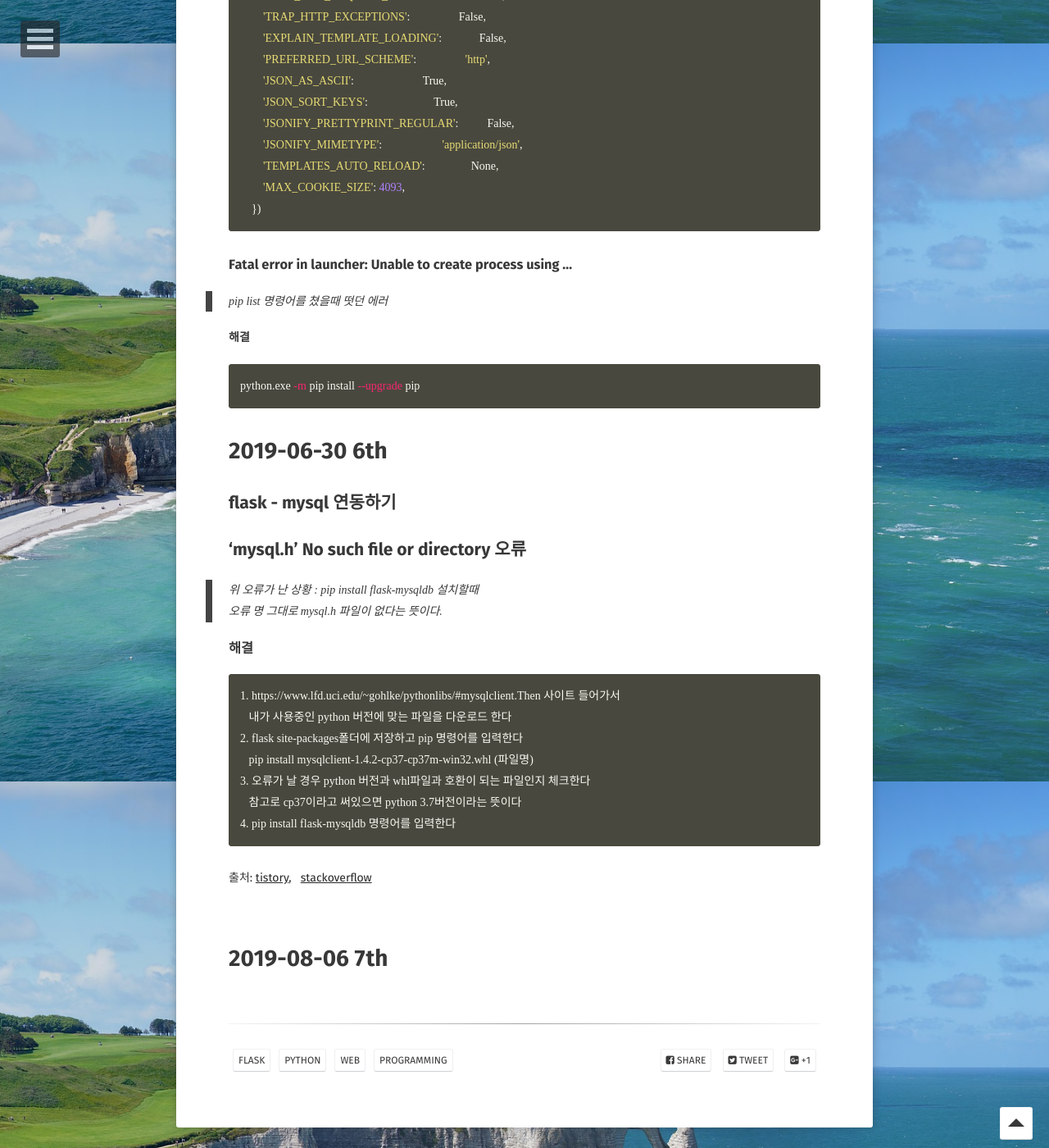
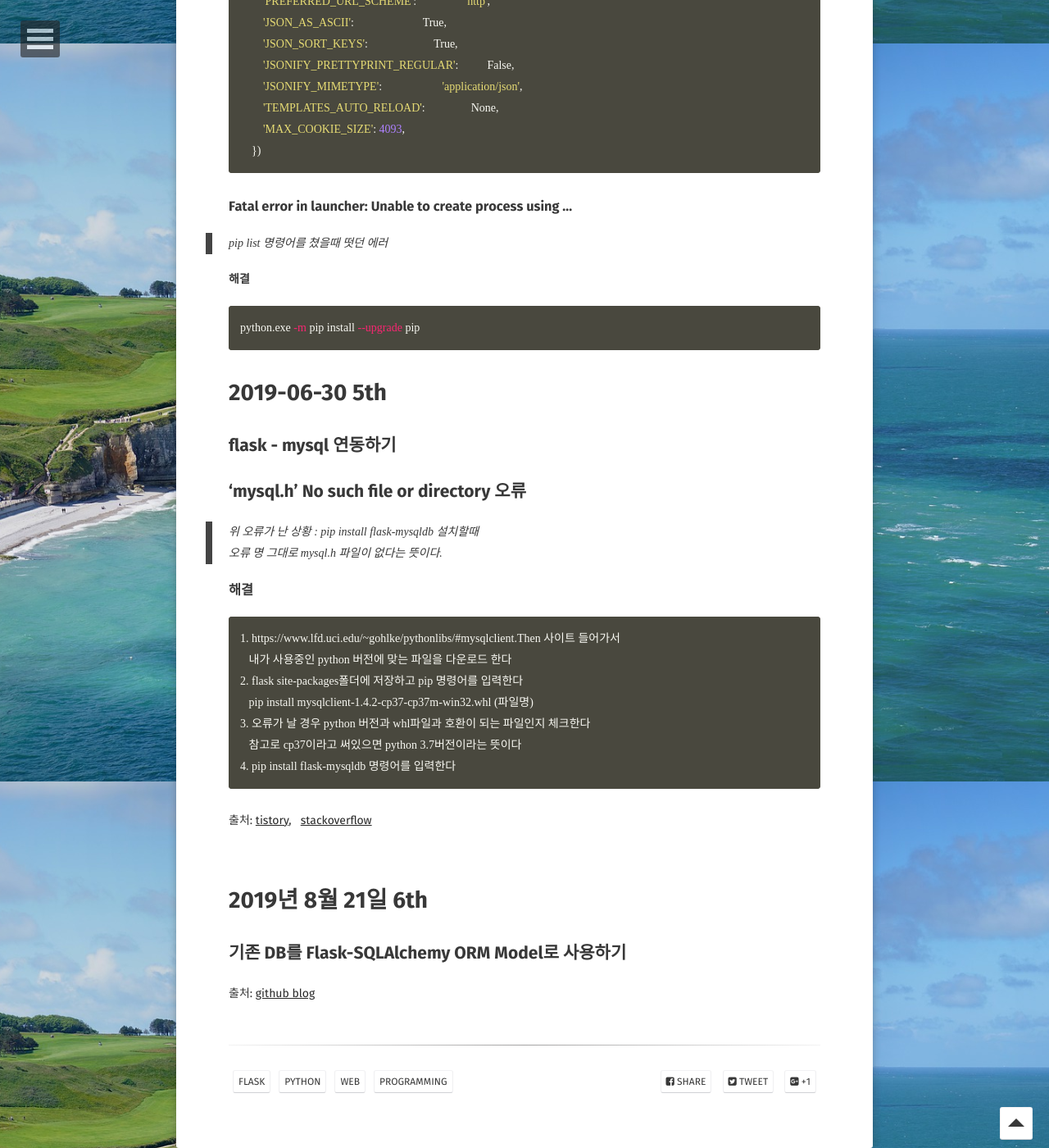
Before and after one commit to Jungjihyuk/JH_Life, a Jekyll site: the page built from _posts/2019-05-18-flask.md, in a window 1280 px wide and 1400 px high, scrolled down 12547 px. Shown: the whole window at 82% size. Built offline with Jekyll 4.4.1, drawn with Linux system fonts in a browser that asks for light colours; some web fonts are replaced; comment, search, counter and statistics services are not loaded; some of the changed text lies outside the part shown.

Commit message:
Update 'db to orm model'

````diff
--- a/_posts/2019-05-18-flask.md
+++ b/_posts/2019-05-18-flask.md
@@ -381,10 +381,7 @@ FieldList : 필드의 인스턴스를 list형태로 받는 필드 <br>
 
 
 
-# 2019-06-02 3rd
-
-
-# 2019-06-08 4th
+# 2019-06-08 3rd
 
 ## flask_security
 
@@ -497,7 +494,7 @@ if __name__ = '__main__':
 python.exe -m pip install --upgrade pip
 ```
 
-# 2019-06-30 6th
+# 2019-06-30 5th
 
 ## flask - mysql 연동하기
 
@@ -527,4 +524,9 @@ python.exe -m pip install --upgrade pip
 
 <br>
 
-# 2019-08-06 7th
+
+# 2019년 8월 21일 6th
+
+## 기존 DB를 Flask-SQLAlchemy ORM Model로 사용하기
+
+출처: [github blog](https://beomi.github.io/2017/10/20/DB-To-SQLAlchemy-Model/)
````
Also changed, not shown: other parts of _posts/2019-05-18-flask.md (+1 -1 lines).
